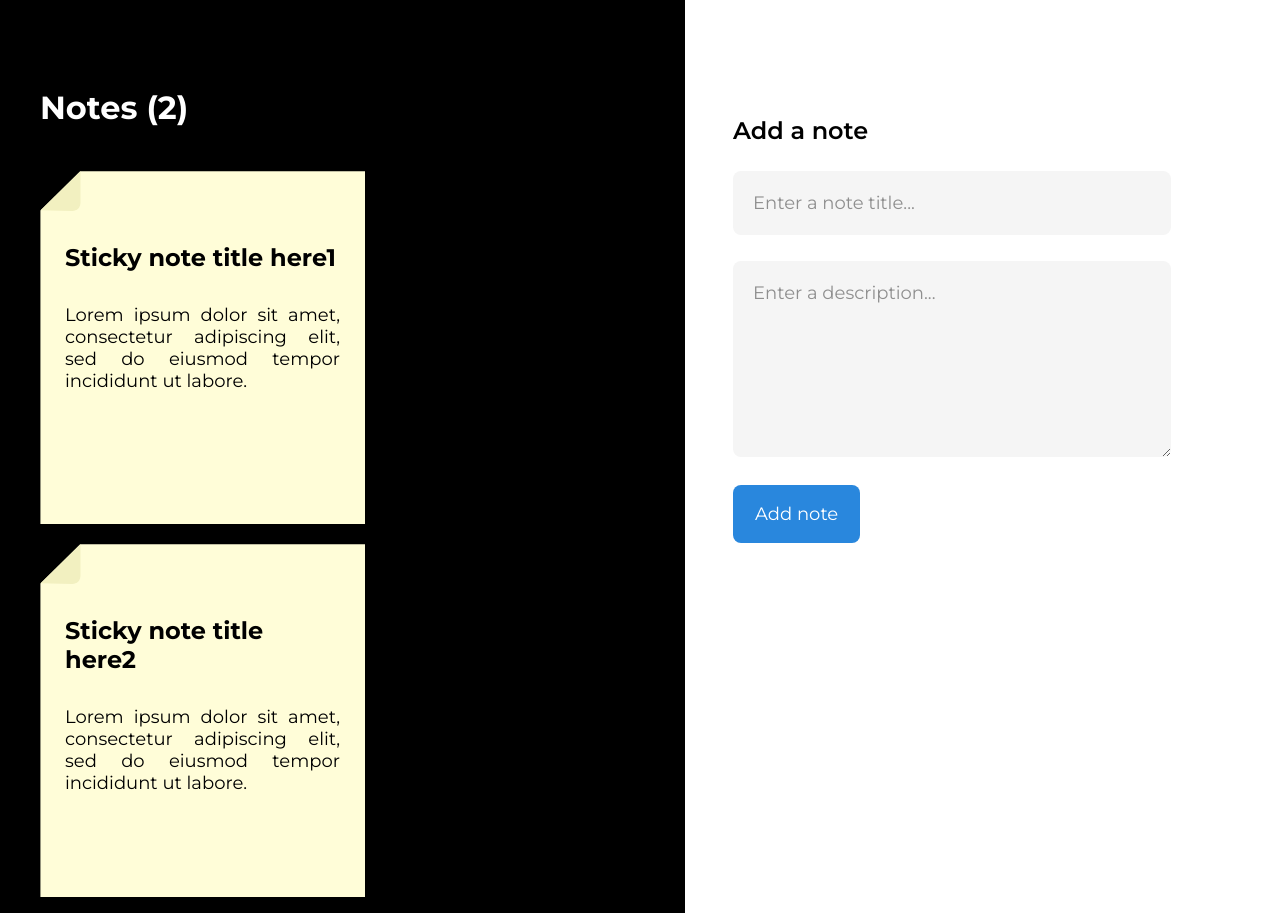
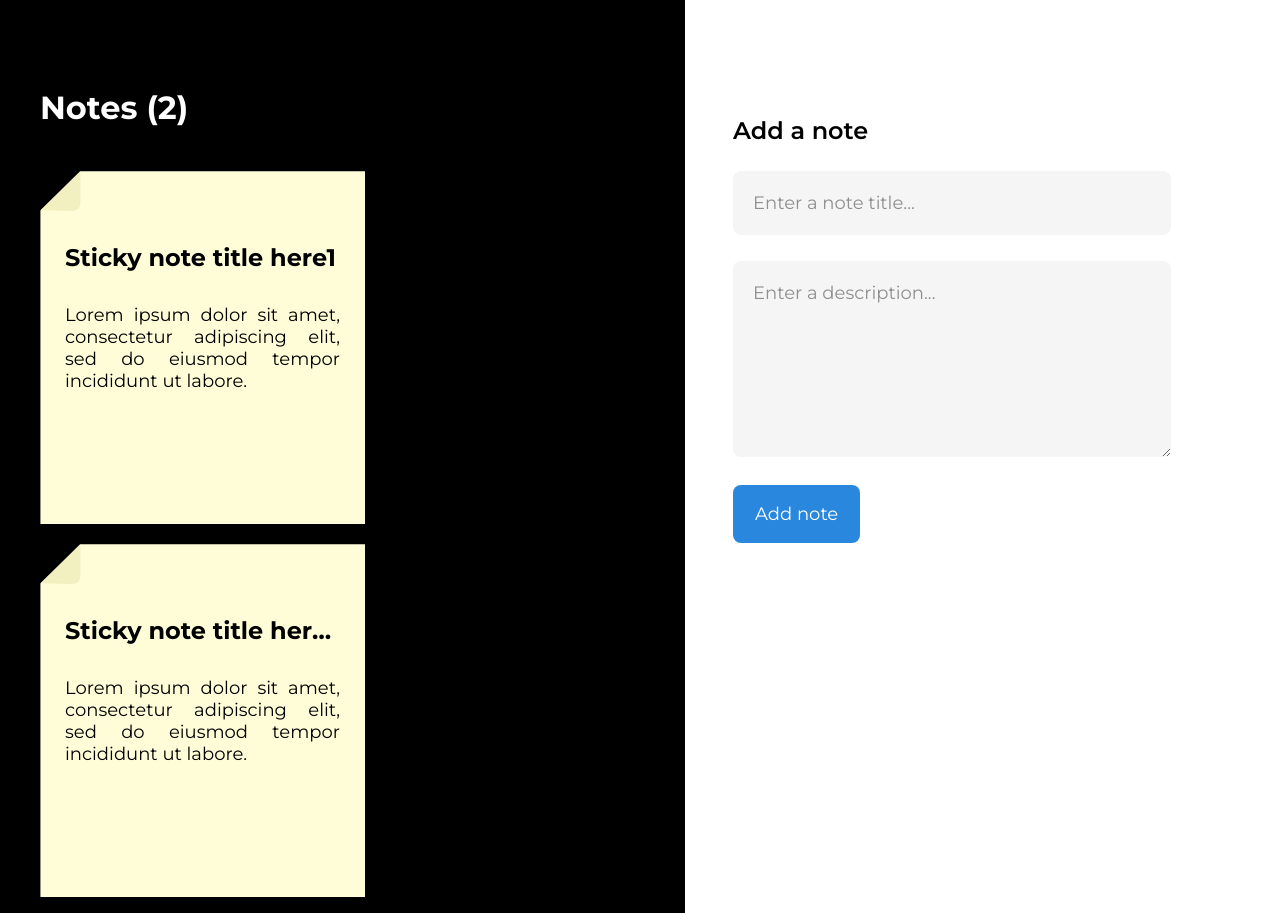
Before and after one commit to Pedromigacz/frontend_developer_exercise, a React (Create React App) app: page / in a window 1280 px wide. Built offline with nearby package versions, Linux system fonts and the light colour scheme.

Commit message:
improve PostIt css

```diff
--- a/src/styles/PostIt.module.css
+++ b/src/styles/PostIt.module.css
@@ -2,7 +2,7 @@
   background: url(../vectors/PostIt.svg) no-repeat 100%;
   width: 325px;
   height: 353px;
-  padding: 40px 25px 0 25px;
+  padding: 40px 25px 25px 25px;
   margin-right: 20px;
   margin-top: 1.25rem;
 }
@@ -10,11 +10,24 @@
 .postIt h4 {
   font-size: 1.5rem;
   min-width: 100%;
+  text-align: justify;
+  white-space: nowrap;
+  overflow: hidden;
+  text-overflow: ellipsis;
+}
+
+.postIt h4:hover {
+  white-space: unset;
+  text-overflow: unset;
+  overflow: hidden;
 }
 
 .postIt p {
   font-size: 18px;
   text-align: justify;
+  max-height: calc(100% - 114px);
+  overflow: hidden;
+  text-overflow: clip;
 }
 
 .postIt:hover .closeButton {
```
